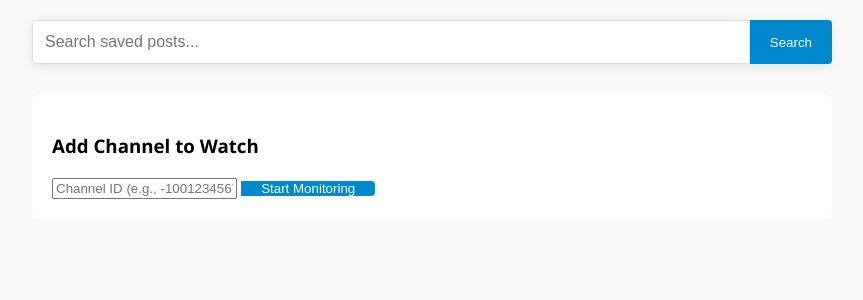
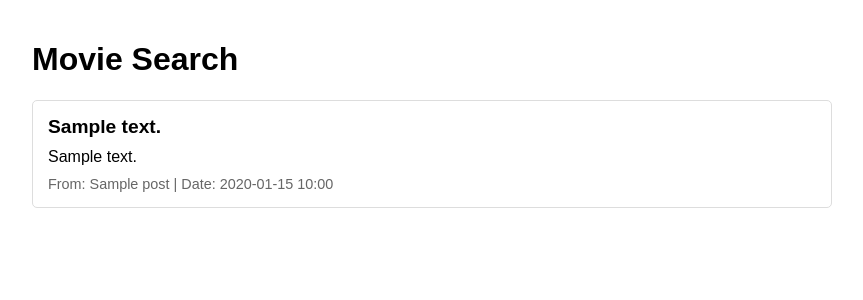
Before and after one commit to skcreator7/Test, a Python web app: template templates/watch.html in a window 1280 px wide. Shown: the top 300 px of the page, without its empty margins (208-1071 px from the left). Run offline with Jinja, Linux system fonts and the light colour scheme; the template is opened without the code that fills it: most values are stand-ins (such as "Sample title", 1, 10 or a date in 2020).

Commit message:
Update watch.html

```diff
--- a/templates/watch.html
+++ b/templates/watch.html
@@ -1,118 +1,29 @@
 <!DOCTYPE html>
-<html lang="en">
+<html>
 <head>
-    <meta charset="UTF-8">
-    <meta name="viewport" content="width=device-width, initial-scale=1.0">
-    <title>{{ title }}</title>
+    <title>{{ title }} - {{ query if query else 'Movie Search' }}</title>
     <style>
-        :root {
-            --primary: #0088cc;
-            --background: #f9f9f9;
-            --card-bg: #ffffff;
-        }
-        body {
-            font-family: 'Segoe UI', sans-serif;
-            margin: 0;
-            padding: 20px;
-            background: var(--background);
-        }
-        .search-container {
-            max-width: 800px;
-            margin: 0 auto 30px;
-        }
-        .search-box {
-            display: flex;
-            box-shadow: 0 2px 10px rgba(0,0,0,0.1);
-        }
-        input[type="search"] {
-            flex: 1;
-            padding: 12px;
-            border: 1px solid #ddd;
-            border-radius: 4px 0 0 4px;
-            font-size: 16px;
-        }
-        button {
-            background: var(--primary);
-            color: white;
-            border: none;
-            padding: 0 20px;
-            border-radius: 0 4px 4px 0;
-            cursor: pointer;
-        }
-        .results {
-            max-width: 800px;
-            margin: 0 auto;
-        }
-        .post-card {
-            background: var(--card-bg);
-            border-radius: 8px;
-            padding: 20px;
-            margin-bottom: 15px;
-            box-shadow: 0 2px 5px rgba(0,0,0,0.05);
-        }
-        .post-date {
-            color: #666;
-            font-size: 0.9em;
-        }
-        .watch-form {
-            margin-top: 30px;
-            padding: 20px;
-            background: var(--card-bg);
-            border-radius: 8px;
-        }
-        .highlighted-post {
-            border-left: 3px solid var(--primary);
-            padding-left: 10px;
-            background-color: rgba(0, 136, 204, 0.05);
-        }
+        body { font-family: Arial, sans-serif; max-width: 800px; margin: 0 auto; padding: 20px; }
+        .movie-post { border: 1px solid #ddd; padding: 15px; margin-bottom: 20px; border-radius: 5px; }
+        .movie-title { font-size: 1.2em; font-weight: bold; margin-bottom: 10px; }
+        .movie-content { white-space: pre-line; }
+        .movie-meta { color: #666; margin-top: 10px; font-size: 0.9em; }
     </style>
 </head>
 <body>
-    <div class="search-container">
-        <form action="/watch" method="get" class="search-box">
-            <input type="search" name="q" value="{{ query }}" placeholder="Search saved posts...">
-            <button type="submit">Search</button>
-        </form>
+    <h1>Movie Search</h1>
 
-        <div class="watch-form">
-            <h3>Add Channel to Watch</h3>
-            <form action="/watch" method="post">
-                <input type="text" name="chat_id" placeholder="Channel ID (e.g., -1001234567890)" required>
-                <button type="submit">Start Monitoring</button>
-            </form>
+    {% if post %}
+        <div class="movie-post">
+            <div class="movie-title">{{ post.text.split('\n')[0] }}</div>
+            <div class="movie-content">{{ post.text }}</div>
+            <div class="movie-meta">
+                From: {{ post.chat_title }} |
+                Date: {{ post.date.strftime('%Y-%m-%d %H:%M') }}
+            </div>
         </div>
-    </div>
-
-    <div class="results">
-        {% if query %}
-            <h3>Search Results for "{{ query }}"</h3>
-            {% if results %}
-                {% for post in results %}
-                    <div class="post-card" id="post-{{ post.message_id }}">
-                        <div class="post-text">{{ post.text|default('No text available')|truncate(200) }}</div>
-                        <div class="post-meta">
-                            <span class="post-date">{{ post.date.strftime('%Y-%m-%d %H:%M') }}</span>
-                            <span class="post-channel">{{ post.chat_title }}</span>
-                        </div>
-                    </div>
-                {% endfor %}
-            {% else %}
-                <p>No results found.</p>
-            {% endif %}
-        {% endif %}
-    </div>
-
-    <script>
-        // Scroll to highlighted post
-        {% if highlight_id %}
-            document.addEventListener('DOMContentLoaded', () => {
-                const element = document.getElementById('post-{{ highlight_id }}');
-                if (element) {
-                    element.scrollIntoView({ behavior: 'smooth' });
-                    element.classList.add('highlighted-post');
-                }
-            });
-        {% endif %}
-    </script>
+    {% else %}
+        <p>No movie found or invalid link</p>
+    {% endif %}
 </body>
 </html>
```
